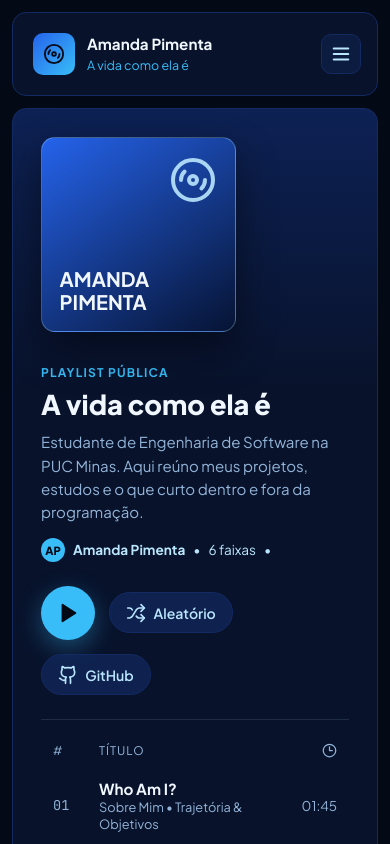
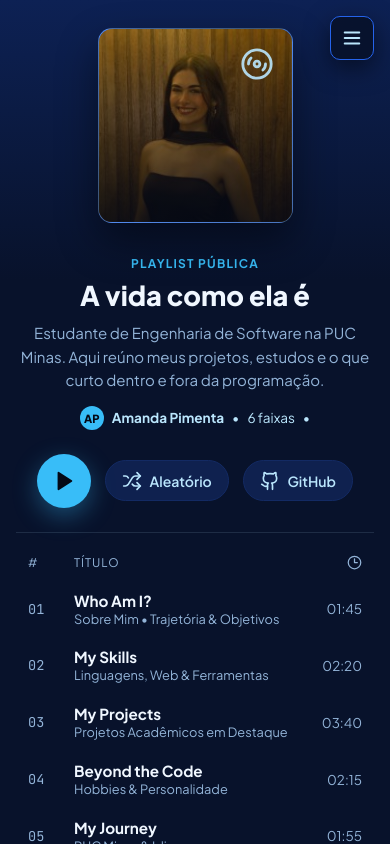
Before and after one commit to amandapfig/portfolio_TP1, a React (Vite) app: page / in a window 390 px wide. Both pictures are taken after a click on the button "Começar". Shown: the top 844 px of the page. Built offline with nearby package versions, Linux system fonts and the light colour scheme.

Commit message:
feat: Alterações no menu e responsividade

```diff
--- a/src/App.css
+++ b/src/App.css
@@ -481,8 +481,43 @@ button {
   flex-direction: column;
   justify-content: flex-end;
   position: relative;
+  overflow: hidden;
 }
 
+.playlist-cover-img {
+  position: absolute;
+  inset: 0;
+  width: 100%;
+  height: 100%;
+  object-fit: cover;
+  z-index: 0;
+}
+
+.playlist-cover-overlay {
+  position: absolute;
+  inset: 0;
+  background: linear-gradient(
+    180deg,
+    rgba(8, 18, 43, 0.08) 0%,
+    rgba(4, 9, 22, 0.82) 100%
+  );
+  z-index: 1;
+}
+
+.cover-tag,
+.playlist-cover strong {
+  position: relative;
+  z-index: 2;
+}
+
+.cover-art-ring {
+  position: absolute;
+  top: 0.9rem;
+  right: 0.9rem;
+  color: var(--blue-200);
+  opacity: 0.95;
+  z-index: 2;
+}
 .cover-art-ring {
   position: absolute;
   top: 1.1rem;
@@ -1393,22 +1428,55 @@ button {
   .entry-preview-tracks {
     justify-content: center;
   }
+.spotify-shell {
+    padding-bottom: 0;
+  }
   .spotify-grid {
     grid-template-columns: 1fr;
+    padding: 0;
+    gap: 0;
+  }
+  .main-stage {
+    min-width: 0;
+    border: none;
+    border-radius: 0;
+    min-height: 100vh;
   }
   .sidebar {
-    position: sticky;
-    top: 0.5rem;
-    z-index: 50;
+    position: fixed;
+    top: 1rem;
+    right: 1rem;
+    z-index: 80;
+    width: auto;
     height: auto;
+    background: transparent;
+    border: none;
+    padding: 0;
+    gap: 0.6rem;
+    align-items: flex-end;
+  }
+  .sidebar-brand {
+    display: none;
   }
   .mobile-menu-btn {
     display: grid;
+    width: 44px;
+    height: 44px;
+    background: rgba(8, 18, 43, 0.92);
+    border: 1px solid var(--blue-600);
+    backdrop-filter: blur(8px);
+    box-shadow: 0 8px 24px rgba(0, 0, 0, 0.5);
   }
   .sidebar-drawer {
     display: none;
-    padding-top: 0.5rem;
-    border-top: 1px solid var(--blue-800);
+    width: min(300px, calc(100vw - 2rem));
+    max-height: calc(100vh - 5.5rem);
+    overflow-y: auto;
+    background: var(--blue-900);
+    border: 1px solid var(--blue-700);
+    border-radius: 14px;
+    padding: 1rem;
+    box-shadow: 0 20px 50px rgba(0, 0, 0, 0.75);
   }
   .sidebar-drawer.open {
     display: flex;
@@ -1417,25 +1485,37 @@ button {
   .connect-layout {
     grid-template-columns: 1fr;
   }
+  .connect-cards,
+  .connect-form {
+    min-width: 0;
+  }
+  .connect-card svg {
+    flex-shrink: 0;
+  }
 }
 
 @media (max-width: 680px) {
+  .playlist-hero,
+  .track-content-anchor,
+  .track-topbar {
+    padding-left: 1rem;
+    padding-right: 1rem;
+  }
+  .hero-banner {
+    flex-direction: column;
+    align-items: center;
+    text-align: center;
+  }
+  .hero-creator,
+  .hero-actions {
+    justify-content: center;
+  }
   .hide-sm {
     display: none;
   }
   .tracklist-head,
   .tracklist-row {
     grid-template-columns: 34px 1fr 54px;
-  }
-  .player-bar {
-    grid-template-columns: 1fr auto;
-    height: auto;
-    padding: 0.65rem 1rem;
-    gap: 0.75rem;
-  }
-  .player-right,
-  .player-progress-wrap {
-    display: none;
   }
   .about-profile-card {
     flex-direction: column;
--- a/src/components/PlaylistHeader.jsx
+++ b/src/components/PlaylistHeader.jsx
@@ -12,12 +12,16 @@ export function PlaylistHeader({
     <section className="playlist-hero">
       <div className="hero-banner">
         <div className="playlist-cover">
+          <img
+            src="/images/amanda.jpg"
+            alt="Capa Amanda Pimenta"
+            className="playlist-cover-img"
+          />
+          <div className="playlist-cover-overlay" />
           <div className="cover-art-ring">
-            <Disc3 size={48} className={isPlaying ? "spin-slow" : ""} />
+            <Disc3 size={34} className={isPlaying ? "spin-slow" : ""} />
           </div>
-          <strong>AMANDA PIMENTA</strong>
         </div>
-
         <div className="hero-details">
           <span className="public-label">PLAYLIST PÚBLICA</span>
           <h1>{PLAYLIST_INFO.title}</h1>
```
